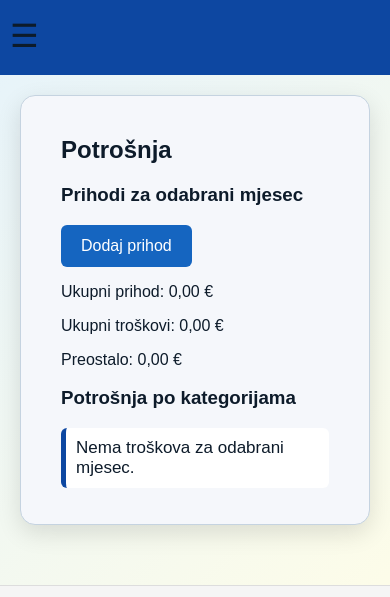
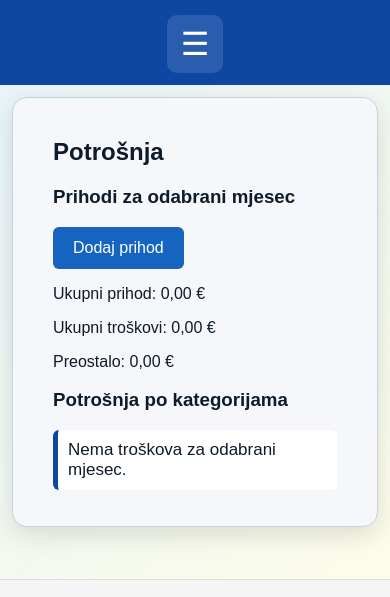
Before and after one commit to GWToni/Pracenje-mjesecnih-troskova, a plain HTML site: page index.html in a window 390 px wide. Shown: the part 117-714 px from the top of the page. Drawn offline with nearby package versions, Linux system fonts and the light colour scheme; a script that the page names is missing.

Commit message:
Update style.css

```diff
--- a/style.css
+++ b/style.css
@@ -963,13 +963,22 @@ footer p {
 @media (max-width: 768px) {
 
     /* sprečava horizontalni scroll na mobitelima */
-    body {
+    html, body {
         min-width: 0;
+        overflow-x: hidden;
     }
 
     /* sakrij desktop navigaciju */
     nav ul {
         display: none;
+    }
+
+    /* nav postaje jednostavniji za mobitele */
+    nav {
+        flex-direction: column;
+        align-items: center;
+        padding: 12px 0;
+        gap: 10px;
     }
 
     #settingsBtn {
@@ -978,13 +987,21 @@ footer p {
 
     #hamburgerBtn {
         display: block;
+        position: static;
+        margin-top: 6px;
+        padding: 10px 14px;
+        border-radius: 10px;
+        background: rgba(255,255,255,0.12);
+        color: #fff;
     }
 
     /* layout postaje kolona */
     #mainLayout {
         display: flex;
         flex-direction: column;
-        gap: 20px;
+        gap: 16px;
+        padding: 12px;
+        max-width: 100%;
     }
 
     /* desni panel prvi */
@@ -1005,10 +1022,11 @@ footer p {
         display: block;
         background: var(--card-bg);
         border-radius: 18px;
-        padding: 22px;
+        padding: 18px;
         border: 1px solid var(--border);
         box-shadow: 0 8px 25px rgba(0,0,0,0.12);
-        width: 92%;
+        width: 100%;
+        max-width: 700px;
         margin: 0 auto 25px auto;
         box-sizing: border-box;
     }
@@ -1020,6 +1038,38 @@ footer p {
         height: auto !important;
         margin: 20px auto;
         display: block;
+    }
+
+    /* mobilno prikazivanje sadržaja kao kartice */
+    .contentSection {
+        background: var(--card-bg) !important;
+        border: 1px solid var(--border) !important;
+        box-shadow: var(--shadow-soft) !important;
+        border-radius: 16px !important;
+        padding: 18px !important;
+        width: calc(100% - 32px) !important;
+        max-width: 700px !important;
+        margin: 0 auto 20px !important;
+        box-sizing: border-box !important;
+    }
+
+    .contentSection h2,
+    .contentSection h3,
+    .contentSection p,
+    .contentSection ul,
+    .contentSection button {
+        margin-left: 0;
+        margin-right: 0;
+    }
+
+    /* prilagodba date-row i transakcija layouta za manje ekrane */
+    .date-row {
+        flex-direction: column;
+        align-items: stretch;
+    }
+
+    .transakcije-layout {
+        flex-direction: column;
     }
 
     /* uklanjamo oblačiće sa svih drugih sekcija */
```
